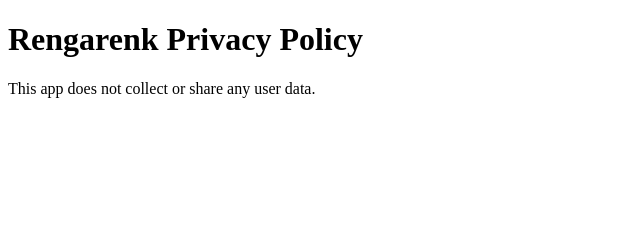
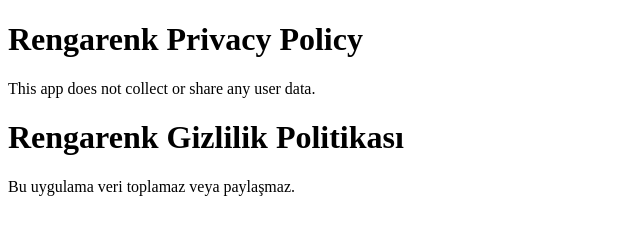
Before and after one commit to mert-arican/mert-arican.github.io, a plain HTML site: page index.html in a window 1280 px wide. Shown: the whole page, without its empty margins (0-640 px from the left). Drawn offline with Linux system fonts and the light colour scheme.

Commit message:
Update index.html

```diff
--- a/index.html
+++ b/index.html
@@ -3,5 +3,7 @@
 <body>
   <h1>Rengarenk Privacy Policy</h1>
   <p>This app does not collect or share any user data.</p>
+  <h1>Rengarenk Gizlilik Politikası</h1>
+  <p>Bu uygulama veri toplamaz veya paylaşmaz.</p>
 </body>
 </html>
```
